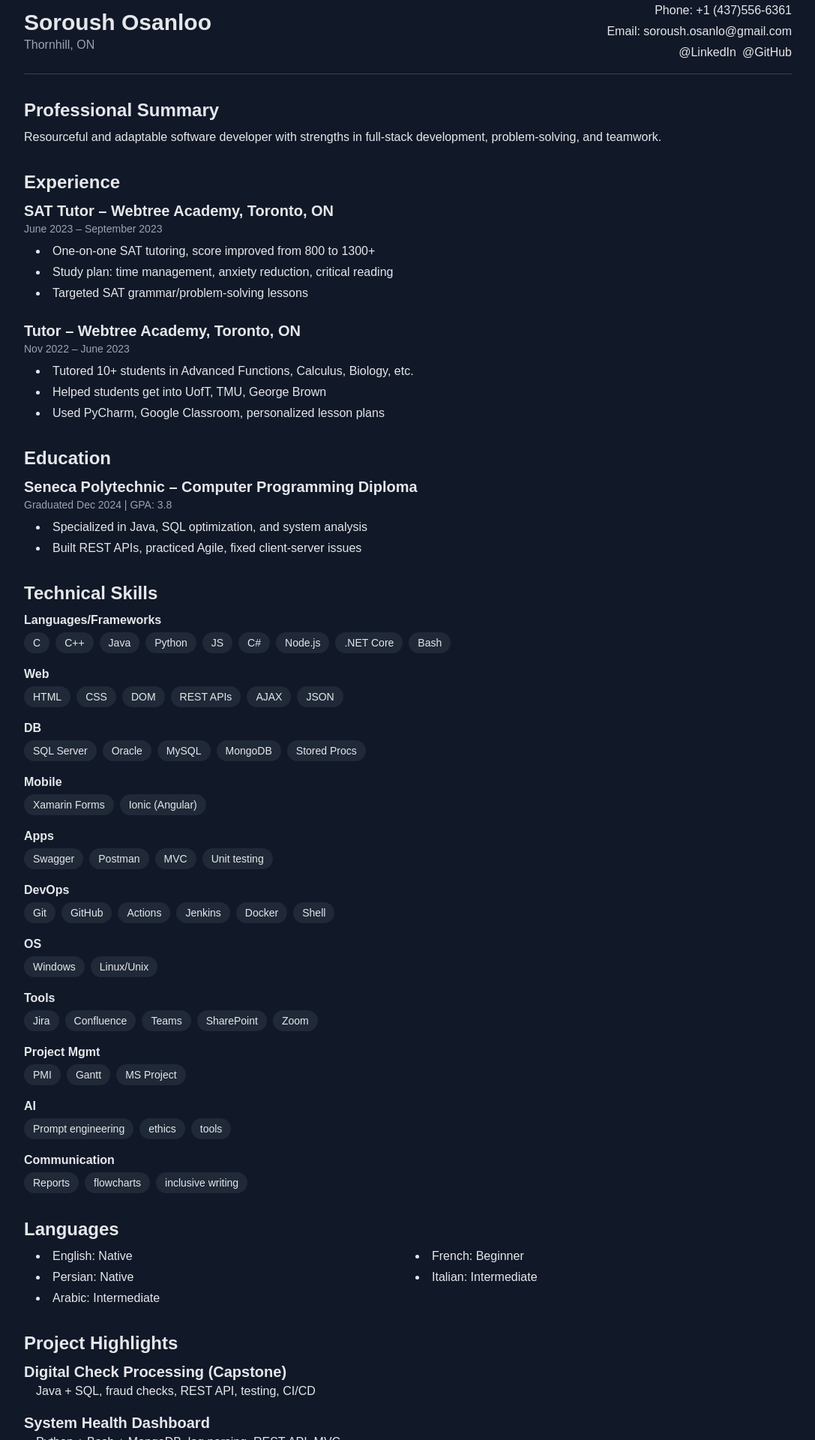
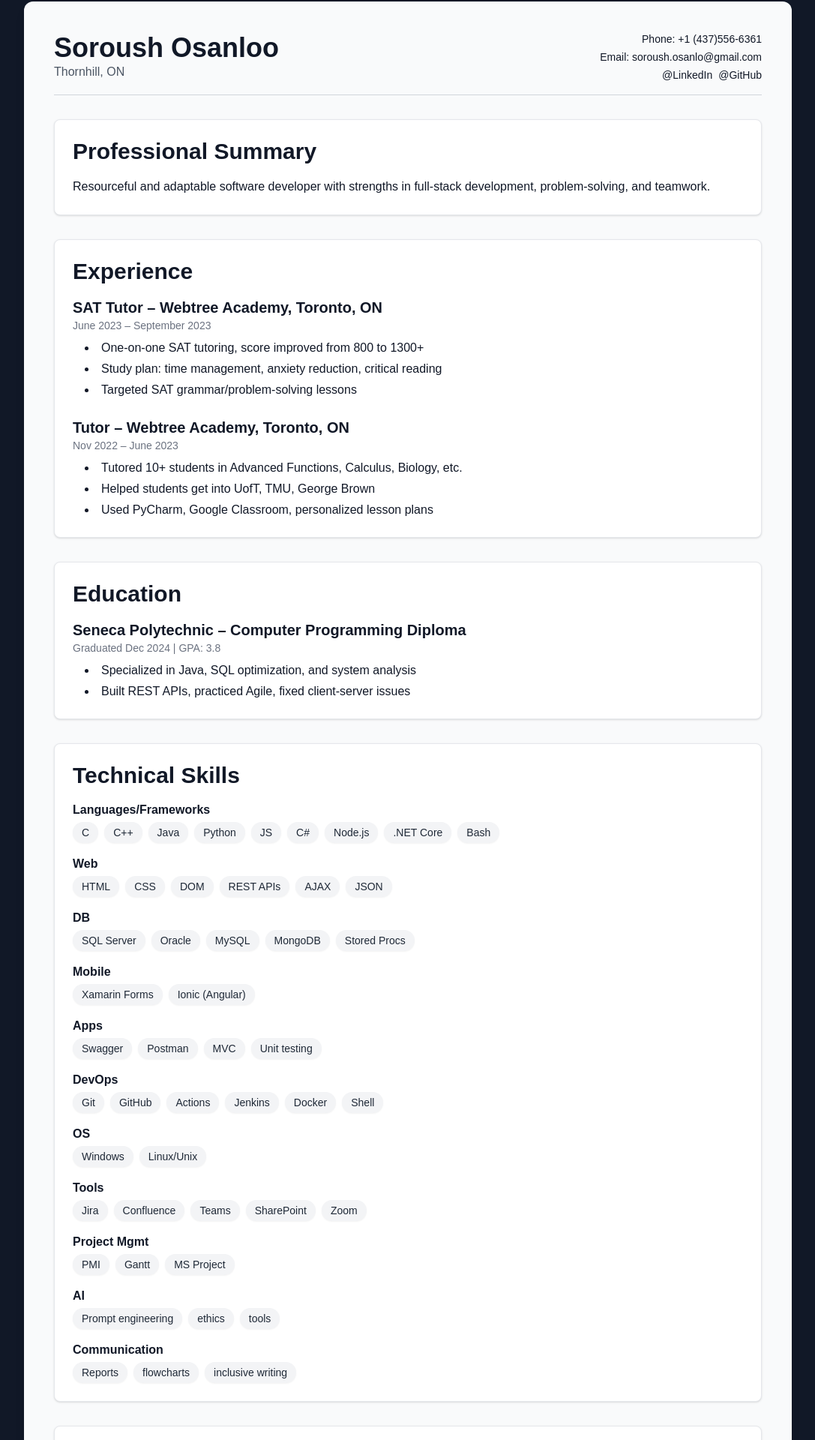
Before and after one commit to Soroush20041383/tech-portfolio, a Next.js app: page /resume in a window 1280 px wide. Shown: the part 102-2022 px from the top of the page at 75% size, without its empty margins (96-1183 px from the left). Built offline with nearby package versions, Linux system fonts and the light colour scheme.

Commit message:
style(resume): polish layout

```diff
--- /dev/null
+++ b/app/components/ScrollTopButton.tsx
@@ -0,0 +1,31 @@
+"use client";
+import { useEffect, useState } from "react";
+import { FaArrowUp } from "react-icons/fa";
+
+export default function ScrollTopButton() {
+  const [visible, setVisible] = useState(false);
+
+  useEffect(() => {
+    const onScroll = () => {
+      setVisible(window.scrollY > 300);
+    };
+    window.addEventListener("scroll", onScroll);
+    return () => window.removeEventListener("scroll", onScroll);
+  }, []);
+
+  const scrollToTop = () => {
+    window.scrollTo({ top: 0, behavior: "smooth" });
+  };
+
+  return (
+    <button
+      aria-label="Scroll to top"
+      onClick={scrollToTop}
+      className={`fixed bottom-6 right-6 p-3 bg-blue-600 text-white rounded-full shadow-lg transition-opacity duration-300 ${
+        visible ? "opacity-100" : "opacity-0 pointer-events-none"
+      }`}
+    >
+      <FaArrowUp />
+    </button>
+  );
+}
--- a/app/resume/page.tsx
+++ b/app/resume/page.tsx
@@ -1,18 +1,19 @@
 import Link from 'next/link';
+import ScrollTopButton from "../components/ScrollTopButton";
 
 export default function ResumePage() {
   return (
-    <div className="max-w-screen-lg mx-auto space-y-8 text-gray-200">
+    <div className="max-w-screen-lg mx-auto space-y-8 p-6 sm:p-8 md:p-10 bg-gray-50 text-gray-900 rounded-xl shadow-lg">
       {/* Header */}
-      <header className="flex flex-col md:flex-row md:justify-between md:items-center gap-2 border-b border-gray-700 pb-4">
+      <header className="flex flex-col md:flex-row md:justify-between md:items-center gap-2 border-b border-gray-300 pb-4">
         <div>
-          <h1 className="text-3xl font-bold">Soroush Osanloo</h1>
-          <p className="text-gray-400">Thornhill, ON</p>
+          <h1 className="text-4xl font-bold">Soroush Osanloo</h1>
+          <p className="text-gray-600">Thornhill, ON</p>
         </div>
         <div className="space-y-1 md:text-right">
-          <p>Phone: <a href="tel:+14375566361" className="hover:underline">+1 (437)556-6361</a></p>
-          <p>Email: <a href="mailto:soroush.osanlo@gmail.com" className="hover:underline">soroush.osanlo@gmail.com</a></p>
-          <p>
+          <p className="text-sm">Phone: <a href="tel:+14375566361" className="hover:underline">+1 (437)556-6361</a></p>
+          <p className="text-sm">Email: <a href="mailto:soroush.osanlo@gmail.com" className="hover:underline">soroush.osanlo@gmail.com</a></p>
+          <p className="text-sm">
             <a href="#" className="hover:underline mr-2">@LinkedIn</a>
             <a href="#" className="hover:underline">@GitHub</a>
           </p>
@@ -20,21 +21,21 @@ export default function ResumePage() {
       </header>
 
       {/* Professional Summary */}
-      <section>
-        <h2 className="text-2xl font-semibold mb-2">Professional Summary</h2>
-        <p>
+      <section className="bg-white p-6 rounded-lg shadow border border-gray-200 space-y-2">
+        <h2 className="text-3xl font-bold mb-4">Professional Summary</h2>
+        <p className="text-base leading-relaxed">
           Resourceful and adaptable software developer with strengths in full-stack development,
           problem-solving, and teamwork.
         </p>
       </section>
 
       {/* Experience */}
-      <section>
-        <h2 className="text-2xl font-semibold mb-2">Experience</h2>
+      <section className="bg-white p-6 rounded-lg shadow border border-gray-200 space-y-4">
+        <h2 className="text-3xl font-bold mb-4">Experience</h2>
         <div className="space-y-6">
           <div>
             <h3 className="text-xl font-semibold">SAT Tutor – Webtree Academy, Toronto, ON</h3>
-            <p className="text-sm text-gray-400">June 2023 – September 2023</p>
+            <p className="text-sm text-gray-500">June 2023 – September 2023</p>
             <ul className="list-disc list-inside ml-4 mt-2 space-y-1">
               <li>One-on-one SAT tutoring, score improved from 800 to 1300+</li>
               <li>Study plan: time management, anxiety reduction, critical reading</li>
@@ -43,7 +44,7 @@ export default function ResumePage() {
           </div>
           <div>
             <h3 className="text-xl font-semibold">Tutor – Webtree Academy, Toronto, ON</h3>
-            <p className="text-sm text-gray-400">Nov 2022 – June 2023</p>
+            <p className="text-sm text-gray-500">Nov 2022 – June 2023</p>
             <ul className="list-disc list-inside ml-4 mt-2 space-y-1">
               <li>Tutored 10+ students in Advanced Functions, Calculus, Biology, etc.</li>
               <li>Helped students get into UofT, TMU, George Brown</li>
@@ -54,11 +55,11 @@ export default function ResumePage() {
       </section>
 
       {/* Education */}
-      <section>
-        <h2 className="text-2xl font-semibold mb-2">Education</h2>
+      <section className="bg-white p-6 rounded-lg shadow border border-gray-200 space-y-2">
+        <h2 className="text-3xl font-bold mb-4">Education</h2>
         <div>
           <h3 className="text-xl font-semibold">Seneca Polytechnic – Computer Programming Diploma</h3>
-          <p className="text-sm text-gray-400">Graduated Dec 2024 | GPA: 3.8</p>
+          <p className="text-sm text-gray-500">Graduated Dec 2024 | GPA: 3.8</p>
           <ul className="list-disc list-inside ml-4 mt-2 space-y-1">
             <li>Specialized in Java, SQL optimization, and system analysis</li>
             <li>Built REST APIs, practiced Agile, fixed client-server issues</li>
@@ -67,14 +68,14 @@ export default function ResumePage() {
       </section>
 
       {/* Technical Skills */}
-      <section>
-        <h2 className="text-2xl font-semibold mb-2">Technical Skills</h2>
+      <section className="bg-white p-6 rounded-lg shadow border border-gray-200 space-y-4">
+        <h2 className="text-3xl font-bold mb-4">Technical Skills</h2>
         <div className="space-y-4">
           <div>
             <h3 className="font-semibold">Languages/Frameworks</h3>
             <div className="flex flex-wrap gap-2 mt-1">
               {['C','C++','Java','Python','JS','C#','Node.js','.NET Core','Bash'].map((s) => (
-                <span key={s} className="bg-gray-800 px-3 py-1 rounded-full hover:bg-gray-700 transition text-sm">{s}</span>
+                <span key={s} className="bg-gray-100 text-gray-800 px-3 py-1 rounded-full shadow-sm text-sm">{s}</span>
               ))}
             </div>
           </div>
@@ -82,7 +83,7 @@ export default function ResumePage() {
             <h3 className="font-semibold">Web</h3>
             <div className="flex flex-wrap gap-2 mt-1">
               {['HTML','CSS','DOM','REST APIs','AJAX','JSON'].map((s) => (
-                <span key={s} className="bg-gray-800 px-3 py-1 rounded-full hover:bg-gray-700 transition text-sm">{s}</span>
+                <span key={s} className="bg-gray-100 text-gray-800 px-3 py-1 rounded-full shadow-sm text-sm">{s}</span>
               ))}
             </div>
           </div>
@@ -90,7 +91,7 @@ export default function ResumePage() {
             <h3 className="font-semibold">DB</h3>
             <div className="flex flex-wrap gap-2 mt-1">
               {['SQL Server','Oracle','MySQL','MongoDB','Stored Procs'].map((s) => (
-                <span key={s} className="bg-gray-800 px-3 py-1 rounded-full hover:bg-gray-700 transition text-sm">{s}</span>
+                <span key={s} className="bg-gray-100 text-gray-800 px-3 py-1 rounded-full shadow-sm text-sm">{s}</span>
               ))}
             </div>
           </div>
@@ -98,7 +99,7 @@ export default function ResumePage() {
             <h3 className="font-semibold">Mobile</h3>
             <div className="flex flex-wrap gap-2 mt-1">
               {['Xamarin Forms','Ionic (Angular)'].map((s) => (
-                <span key={s} className="bg-gray-800 px-3 py-1 rounded-full hover:bg-gray-700 transition text-sm">{s}</span>
+                <span key={s} className="bg-gray-100 text-gray-800 px-3 py-1 rounded-full shadow-sm text-sm">{s}</span>
               ))}
             </div>
           </div>
@@ -106,7 +107,7 @@ export default function ResumePage() {
             <h3 className="font-semibold">Apps</h3>
             <div className="flex flex-wrap gap-2 mt-1">
               {['Swagger','Postman','MVC','Unit testing'].map((s) => (
-                <span key={s} className="bg-gray-800 px-3 py-1 rounded-full hover:bg-gray-700 transition text-sm">{s}</span>
+                <span key={s} className="bg-gray-100 text-gray-800 px-3 py-1 rounded-full shadow-sm text-sm">{s}</span>
               ))}
             </div>
           </div>
@@ -114,7 +115,7 @@ export default function ResumePage() {
             <h3 className="font-semibold">DevOps</h3>
             <div className="flex flex-wrap gap-2 mt-1">
               {['Git','GitHub','Actions','Jenkins','Docker','Shell'].map((s) => (
-                <span key={s} className="bg-gray-800 px-3 py-1 rounded-full hover:bg-gray-700 transition text-sm">{s}</span>
+                <span key={s} className="bg-gray-100 text-gray-800 px-3 py-1 rounded-full shadow-sm text-sm">{s}</span>
               ))}
             </div>
           </div>
@@ -122,7 +123,7 @@ export default function ResumePage() {
             <h3 className="font-semibold">OS</h3>
             <div className="flex flex-wrap gap-2 mt-1">
               {['Windows','Linux/Unix'].map((s) => (
-                <span key={s} className="bg-gray-800 px-3 py-1 rounded-full hover:bg-gray-700 transition text-sm">{s}</span>
+                <span key={s} className="bg-gray-100 text-gray-800 px-3 py-1 rounded-full shadow-sm text-sm">{s}</span>
               ))}
             </div>
           </div>
@@ -130,7 +131,7 @@ export default function ResumePage() {
             <h3 className="font-semibold">Tools</h3>
             <div className="flex flex-wrap gap-2 mt-1">
               {['Jira','Confluence','Teams','SharePoint','Zoom'].map((s) => (
-                <span key={s} className="bg-gray-800 px-3 py-1 rounded-full hover:bg-gray-700 transition text-sm">{s}</span>
+                <span key={s} className="bg-gray-100 text-gray-800 px-3 py-1 rounded-full shadow-sm text-sm">{s}</span>
               ))}
             </div>
           </div>
@@ -138,7 +139,7 @@ export default function ResumePage() {
             <h3 className="font-semibold">Project Mgmt</h3>
             <div className="flex flex-wrap gap-2 mt-1">
               {['PMI','Gantt','MS Project'].map((s) => (
-                <span key={s} className="bg-gray-800 px-3 py-1 rounded-full hover:bg-gray-700 transition text-sm">{s}</span>
+                <span key={s} className="bg-gray-100 text-gray-800 px-3 py-1 rounded-full shadow-sm text-sm">{s}</span>
               ))}
             </div>
           </div>
@@ -146,7 +147,7 @@ export default function ResumePage() {
             <h3 className="font-semibold">AI</h3>
             <div className="flex flex-wrap gap-2 mt-1">
               {['Prompt engineering','ethics','tools'].map((s) => (
-                <span key={s} className="bg-gray-800 px-3 py-1 rounded-full hover:bg-gray-700 transition text-sm">{s}</span>
+                <span key={s} className="bg-gray-100 text-gray-800 px-3 py-1 rounded-full shadow-sm text-sm">{s}</span>
               ))}
             </div>
           </div>
@@ -154,7 +155,7 @@ export default function ResumePage() {
             <h3 className="font-semibold">Communication</h3>
             <div className="flex flex-wrap gap-2 mt-1">
               {['Reports','flowcharts','inclusive writing'].map((s) => (
-                <span key={s} className="bg-gray-800 px-3 py-1 rounded-full hover:bg-gray-700 transition text-sm">{s}</span>
+                <span key={s} className="bg-gray-100 text-gray-800 px-3 py-1 rounded-full shadow-sm text-sm">{s}</span>
               ))}
             </div>
           </div>
@@ -162,9 +163,9 @@ export default function ResumePage() {
       </section>
 
       {/* Languages */}
-      <section>
-        <h2 className="text-2xl font-semibold mb-2">Languages</h2>
-        <ul className="grid grid-cols-1 sm:grid-cols-2 gap-1 list-disc list-inside ml-4">
+      <section className="bg-white p-6 rounded-lg shadow border border-gray-200 space-y-2">
+        <h2 className="text-3xl font-bold mb-4">Languages</h2>
+        <ul className="grid grid-cols-1 sm:grid-cols-2 gap-y-1 gap-x-6 list-disc list-inside ml-4">
           <li>English: Native</li>
           <li>French: Beginner</li>
           <li>Persian: Native</li>
@@ -174,8 +175,8 @@ export default function ResumePage() {
       </section>
 
       {/* Project Highlights */}
-      <section>
-        <h2 className="text-2xl font-semibold mb-2">Project Highlights</h2>
+      <section className="bg-white p-6 rounded-lg shadow border border-gray-200 space-y-4">
+        <h2 className="text-3xl font-bold mb-4">Project Highlights</h2>
         <div className="space-y-4">
           <div>
             <h3 className="text-xl font-semibold">Digital Check Processing (Capstone)</h3>
@@ -189,8 +190,8 @@ export default function ResumePage() {
       </section>
 
       {/* Other Info */}
-      <section>
-        <h2 className="text-2xl font-semibold mb-2">Other Info</h2>
+      <section className="bg-white p-6 rounded-lg shadow border border-gray-200 space-y-2">
+        <h2 className="text-3xl font-bold mb-4">Other Info</h2>
         <ul className="list-disc list-inside ml-4 space-y-1">
           <li>International graduate on Canadian open work permit</li>
           <li>Recommendation letters available upon request</li>
@@ -201,11 +202,12 @@ export default function ResumePage() {
       <div className="pt-4">
         <Link
           href="/resume.pdf"
-          className="inline-block px-6 py-3 bg-blue-600 rounded-lg hover:bg-blue-700 transition"
+          className="inline-block px-6 py-3 bg-blue-600 text-white rounded-lg hover:bg-blue-700 transition"
         >
           Download PDF Resume
         </Link>
       </div>
+      <ScrollTopButton />
     </div>
   );
 }
```
